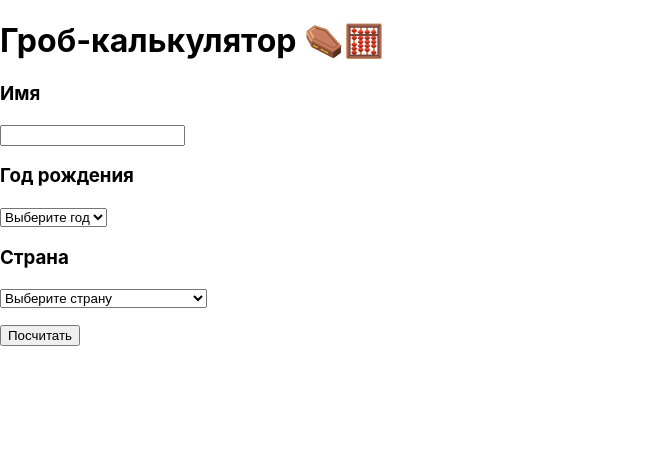
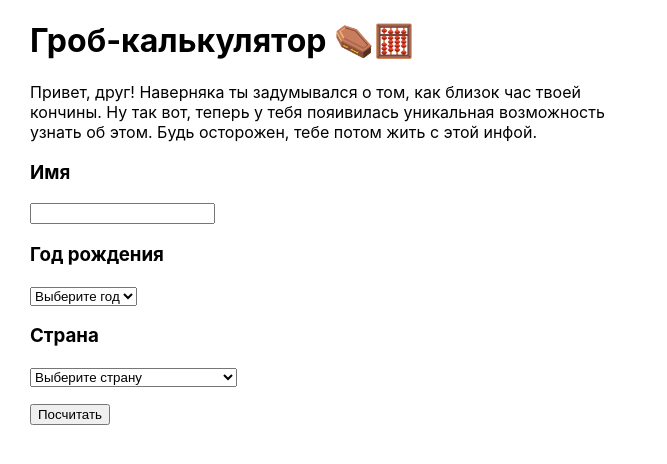
Before and after one commit to ankevich/coffin-calc, a React (Create React App) app: page / in a window 1280 px wide. Shown: the top 464 px of the page, without its empty margins (0-667 px from the left). Built offline with nearby package versions, Linux system fonts and the light colour scheme.

Commit message:
Добавила вёрстку

```diff
--- a/src/App.css
+++ b/src/App.css
@@ -1,38 +1,6 @@
 .App {
-  text-align: center;
+    padding-left: 30px;
 }
-
-.App-logo {
-  height: 40vmin;
-  pointer-events: none;
+p {
+    max-width: 50%;
 }
-
-@media (prefers-reduced-motion: no-preference) {
-  .App-logo {
-    animation: App-logo-spin infinite 20s linear;
-  }
-}
-
-.App-header {
-  background-color: #282c34;
-  min-height: 100vh;
-  display: flex;
-  flex-direction: column;
-  align-items: center;
-  justify-content: center;
-  font-size: calc(10px + 2vmin);
-  color: white;
-}
-
-.App-link {
-  color: #61dafb;
-}
-
-@keyframes App-logo-spin {
-  from {
-    transform: rotate(0deg);
-  }
-  to {
-    transform: rotate(360deg);
-  }
-}
--- a/src/App.js
+++ b/src/App.js
@@ -1,6 +1,7 @@
 import React, { useState, useEffect } from 'react'
 import data from './data/data.json'
 import expectationsData from './data/life-expectancy-stats.json'
+import './App.css'
 // TODO:
 // Найти данные о средней продолжительности жизни в странах, желательно json
 // Сверстать мокап:
@@ -12,7 +13,6 @@ import expectationsData from './data/life-expectancy-stats.json'
 // - загрузить файл с данными о продолжительности жизни
 // - написать функцию, которая будет принимать год и страну, а возвращать продолжительность жизни
 // - используя эту функцию посчитать сколько жить осталось
-
 
 // Сделать мокап динамическим
 // - как добавить input в середину строки
@@ -30,15 +30,11 @@ import expectationsData from './data/life-expectancy-stats.json'
 // Добавить ссылку на сайт (сделать сайт)
 // + Добавить источники данных https://datasets.iisg.amsterdam/dataset.xhtml?persistentId=hdl:10622/LKYT53
 
-
-
 const getLifeExpectancy = (countryName, year) =>
     expectationsData // Берем массив с нашими данными
         .filter((country) => country.name === countryName) // Убираем все страны где не совпадают названия
         .map((country) => country[year]) // Из каждой совпадающей страны вытаскиваем нужный нам год
-        .map(parseFloat) // Преобразуем год из строки во Float
-    [0] // Вытаскиваем из массива первый результат
-
+        .map(parseFloat)[0] // Преобразуем год из строки во Float // Вытаскиваем из массива первый результат
 
 function App() {
     const [name, setName] = useState('')
@@ -54,8 +50,13 @@ function App() {
     const remainingAge = lifeExpectancy - age
 
     return (
-        <div>
+        <div className="App">
             <h1>Гроб-калькулятор ⚰️🧮</h1>
+            <p>
+                Привет, друг! Наверняка ты задумывался о том, как близок час
+                твоей кончины. Ну так вот, теперь у тебя пояивилась уникальная
+                возможность узнать об этом. Будь осторожен, тебе потом жить с этой инфой.
+            </p>
             <h3>Имя</h3>
             <input onChange={(event) => setName(event.target.value)}></input>
             <h3>Год рождения</h3>
@@ -77,13 +78,18 @@ function App() {
                 ))}
             </select>
             <p>
-                <button onClick={() => setAnswerHidden(false)}>Посчитать</button>
+                <button onClick={() => setAnswerHidden(false)}>
+                    Посчитать
+                </button>
             </p>
             <p hidden={hideAnswer}>
-                Привет{name === "" ? "," : `, ${name}, `} {remainingAge > 0 ? `тебе осталось жить примерно ${remainingAge} лет.`
+                Привет{name === '' ? ',' : `, ${name}, `}{' '}
+                {remainingAge > 0
+                    ? `тебе осталось жить примерно ${remainingAge} лет.`
                     : `ты вообще должен уже лежать в ⚰️, узбагойся!`}
                 <br />
-                {remainingAge > 0 ? `Ты должен дотянуть до ${lifeExpectancy}.`
+                {remainingAge > 0
+                    ? `Ты должен дотянуть до ${lifeExpectancy}.`
                     : `Ты должен был умереть в ${lifeExpectancy} лет.`}
             </p>
         </div>
```
